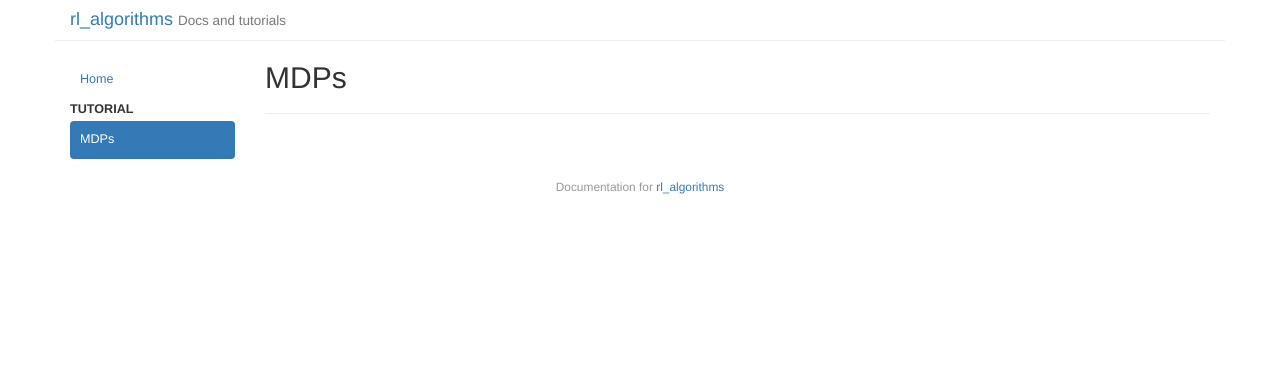
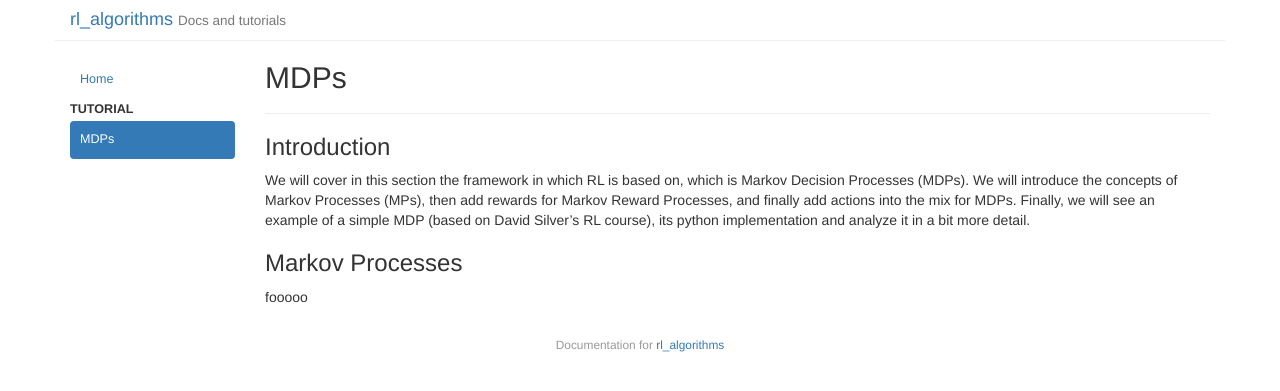
Before and after one commit to wpumacay/rl_algorithms, a Jekyll site: the page built from _posts/intro/2018-10-18-mdps.md, in a window 1280 px wide. Shown: the top 391 px of the page. Built offline with Jekyll 4.4.1, drawn with Linux system fonts in a browser that asks for light colours.

Commit message:
[UPDATE]: Updated the mdp post

```diff
--- a/_posts/intro/2018-10-18-mdps.md
+++ b/_posts/intro/2018-10-18-mdps.md
@@ -4,3 +4,12 @@ title: "MDPs"
 category: tut
 date: 2018-10-18 10:04:57
 ---
+
+### Introduction
+
+We will cover in this section the framework in which RL is based on, which is
+Markov Decision Processes (MDPs). We will introduce the concepts of Markov Processes (MPs), then add rewards for Markov Reward Processes, and finally add actions into the mix for MDPs. Finally, we will see an example of a simple MDP (based on David Silver's RL course), its python implementation and analyze it in a bit more detail.
+
+### Markov Processes
+
+fooooo
```
